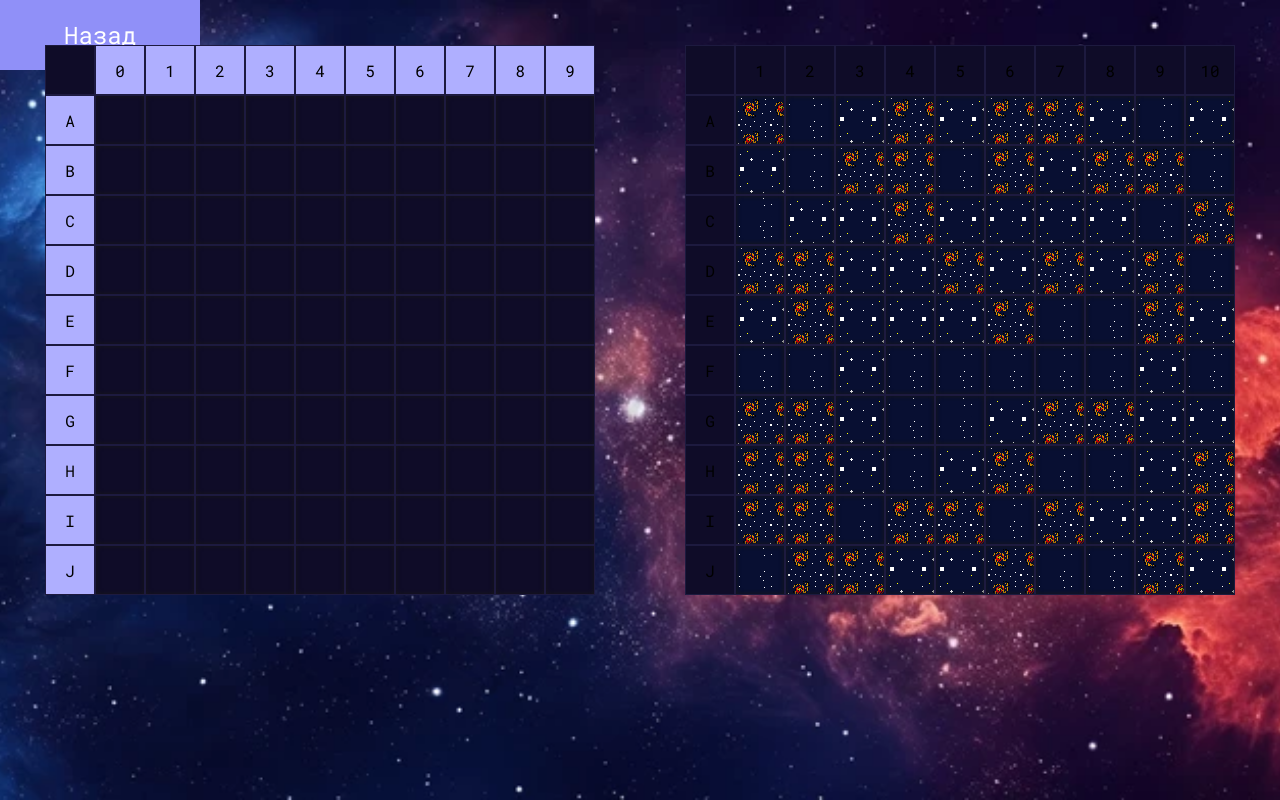
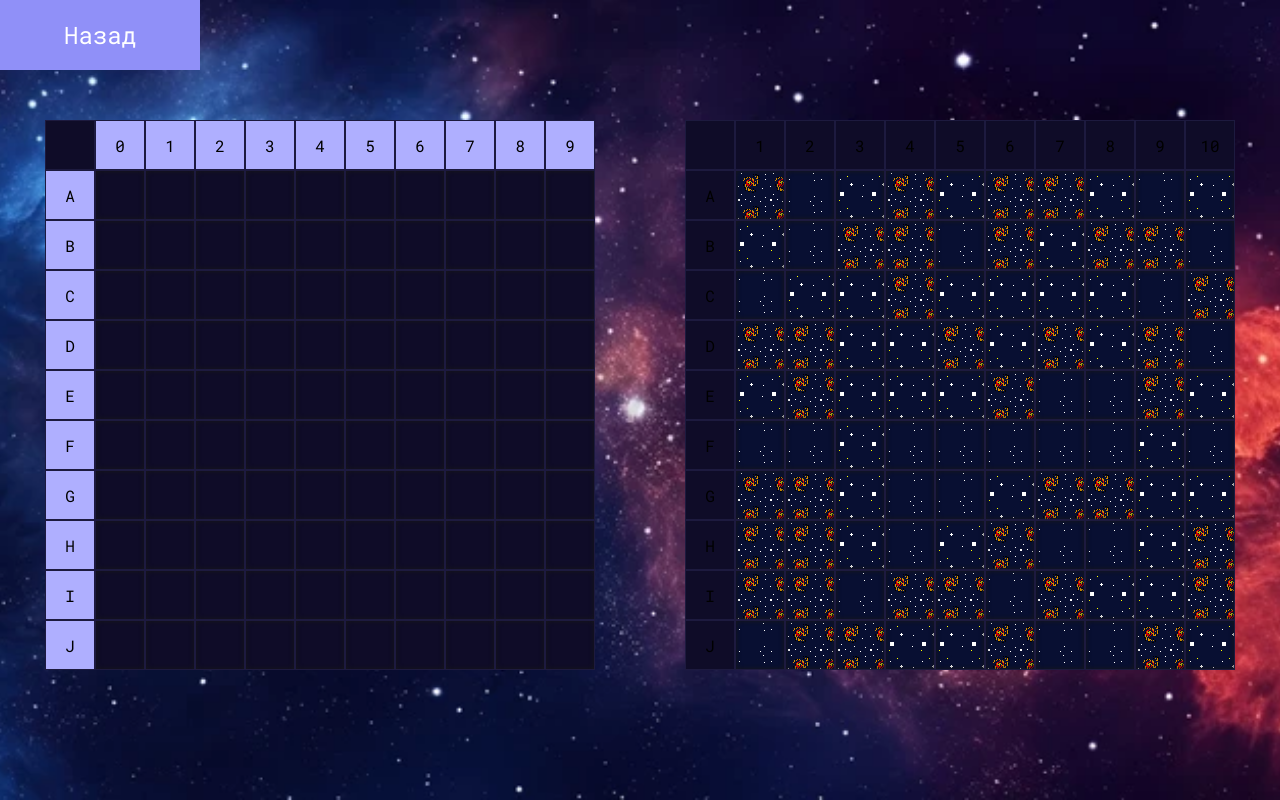
Before and after one commit to AG0n1/SeaBattle, a React (Create React App) app: page /play in a window 1280 px wide. Built offline with nearby package versions, Linux system fonts and the light colour scheme; the HTML template or start-up script is replaced by a standard one; a web font is replaced by a local one.

Commit message:
update drag and drop function

```diff
--- a/src/App.css
+++ b/src/App.css
@@ -31,7 +31,7 @@ html {
   font-size: 100px;
   height: 140px;
   color: white;
-  -webkit-text-stroke: 5px black;
+  -webkit-text-stroke: 5px #000000;
   font-weight: bold;
 }
 
@@ -128,7 +128,6 @@ html {
   display: flex;
   align-items: center;
   justify-content: space-around;
-
   height: 80vh;
 }
 
@@ -171,6 +170,7 @@ html {
   display: flex;
   flex-wrap: wrap;
   justify-content: center;
+  margin-top: 150px;
 }
 
 .back {
```
